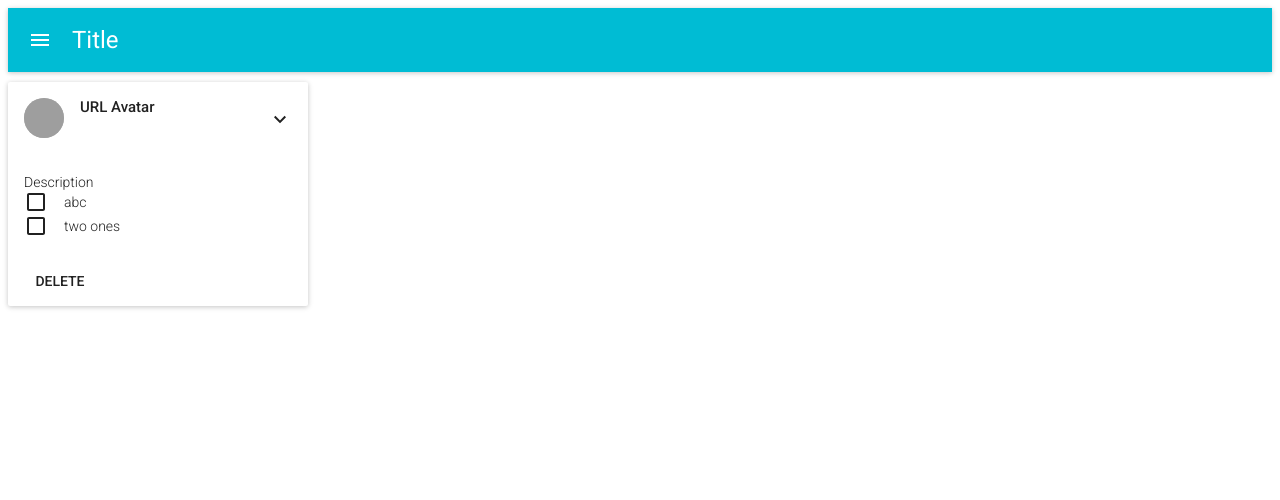
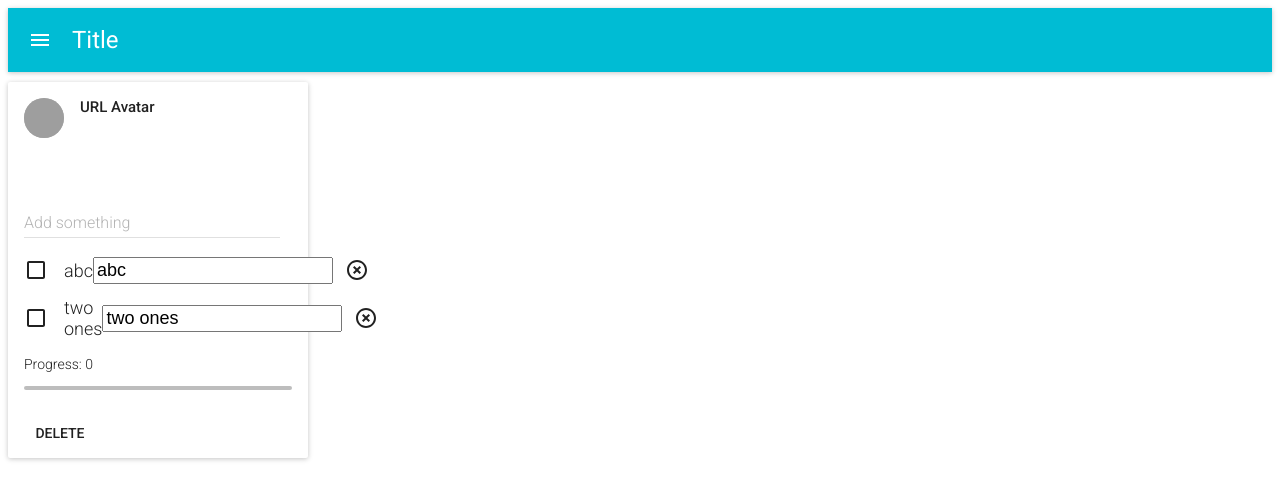
Before and after one commit to serzmerz/todo-app-frontend, a React app: page / in a window 1280 px wide. Built offline with nearby package versions, Linux system fonts and the light colour scheme; grey boxes are pictures that could not be loaded.

Commit message:
add item in todo, remove, classnames

```diff
--- a/package.json
+++ b/package.json
@@ -3,6 +3,7 @@
   "version": "0.1.0",
   "private": true,
   "dependencies": {
+    "classnames": "^2.2.5",
     "material-ui": "^0.20.0",
     "react": "^16.2.0",
     "react-dom": "^16.2.0",
--- a/src/Components/TodoList/index.css
+++ b/src/Components/TodoList/index.css
@@ -2,3 +2,15 @@
     margin-top: 10px;
     max-width: 300px;
 }
+.wrap-list {
+    display: flex;
+    flex-direction: row;
+    justify-content: space-between;
+    align-items: center;
+}
+.title {
+    font-size: 18px;
+}
+.checkedTitle {
+    text-decoration: line-through
+}
--- a/src/Components/TodoList/index.js
+++ b/src/Components/TodoList/index.js
@@ -1,10 +1,16 @@
 import React, { Component } from 'react'
-import { Card, CardActions, CardHeader, CardText, Checkbox, FlatButton } from 'material-ui'
-import './index.css'
+import {
+  Card, CardActions, CardHeader, CardText, Checkbox, FlatButton, IconButton, LinearProgress,
+  TextField
+} from 'material-ui'
+import RemoveTask from 'material-ui/svg-icons/action/highlight-off'
+import classNames from 'classnames/bind'
+import styles from './index.css'
+const cx = classNames.bind(styles)
 
 const updateObjectInArray = (array, action) => (
-  array.map( (item, index) => {
-    if(index !== action.index) {
+  array.map((item, index) => {
+    if (index !== action.index) {
       return item
     }
 
@@ -15,12 +21,14 @@ const updateObjectInArray = (array, action) => (
   })
 )
 
+const removeItem = (array, position) => array.filter( (item, index) => index !== position)
 
 class TodoList extends Component {
   constructor (props) {
     super(props)
     this.state = {
-      expanded: false,
+      completed: 0,
+      enterText: '',
       todo: [
         {
           title: 'abc',
@@ -35,42 +43,91 @@ class TodoList extends Component {
   }
 
   handleExpandChange = (expanded) => {
-    this.setState({expanded: expanded})
+    this.setState({ expanded: expanded })
   }
 
   updateCheck = (index) => () => {
-    this.setState({ todo: updateObjectInArray(this.state.todo,
-        { index, item: { checked: !this.state.todo[index].checked }
+    this.setState({
+      todo: updateObjectInArray(this.state.todo,
+        {
+          index, item: {checked: !this.state.todo[index].checked}
         })
     })
   }
 
+  removeTask = (index) => () => {
+    this.setState({
+      todo: removeItem(this.state.todo, index)
+    })
+  }
+
+  _handleKeyPress = (e) => {
+    if (e.key === 'Enter') {
+      this.setState({ todo: [...this.state.todo, { title: this.state.enterText, checked: false }], enterText: '' })
+    }
+  }
+
+  onChangeText = (field) => (e) => {
+    this.setState({ [field]: e.target.value })
+  }
+
+  getProgress = () => {
+    let count = 0;
+
+    this.state.todo.forEach(item => {
+      if(item.checked) count++;
+    })
+    return Math.floor((count / this.state.todo.length)*100);
+  }
+
+  onEditText = (e) => {
+    console.log(e.target.value)
+  }
+
   render () {
     return (
-      <Card expanded={this.state.expanded} onExpandChange={this.handleExpandChange} className='todo-list'>
+      <Card expanded={this.state.expanded} onExpandChange={this.handleExpandChange} className={cx('todo-list')}>
         <CardHeader
           title="URL Avatar"
           avatar="http://www.material-ui.com/images/ok-128.jpg"
-          actAsExpander={true}
-          showExpandableButton={true}
         />
         <CardText>
-          Description
+          <TextField
+            hintText="Type title here"
+            floatingLabelText="Add something"
+            value={this.state.enterText}
+            onChange={this.onChangeText('enterText')}
+            onKeyPress={this._handleKeyPress}
+          />
           {
             this.state.todo.map((item, index) =>
-                <Checkbox
-                  label={item.title}
-                  checked={item.checked}
-                  onCheck={this.updateCheck(index)}
+              <div className={cx('wrap-list')} key={index}>
+              <Checkbox
+                checked={item.checked}
+                onCheck={this.updateCheck(index)}
+                style={{
+                  width: 'auto'
+                }}
+              />
+                <span className={cx('title', { checkedTitle: item.checked })}>{item.title}</span>
+                <input
+                  className={cx('title', { checkedTitle: item.checked })}
+                  defaultValue={item.title}
+                  onBlur={this.onEditText}
                 />
+                <IconButton
+                  tooltip="delete"
+                  touch={true}
+                  tooltipPosition="bottom-right"
+                  onClick={this.removeTask(index)}
+                >
+                  <RemoveTask />
+                </IconButton>
+              </div>
             )
           }
-        </CardText>
-        <CardText expandable={true}>
-          Lorem ipsum dolor sit amet, consectetur adipiscing elit.
-          Donec mattis pretium massa. Aliquam erat volutpat. Nulla facilisi.
-          Donec vulputate interdum sollicitudin. Nunc lacinia auctor quam sed pellentesque.
-          Aliquam dui mauris, mattis quis lacus id, pellentesque lobortis odio.
+          <p>Progress: {this.getProgress()}</p>
+          <LinearProgress mode="determinate" value={this.getProgress()} />
         </CardText>
         <CardActions>
           <FlatButton label="Delete" onClick={this.handleExpandChange}/>
```
